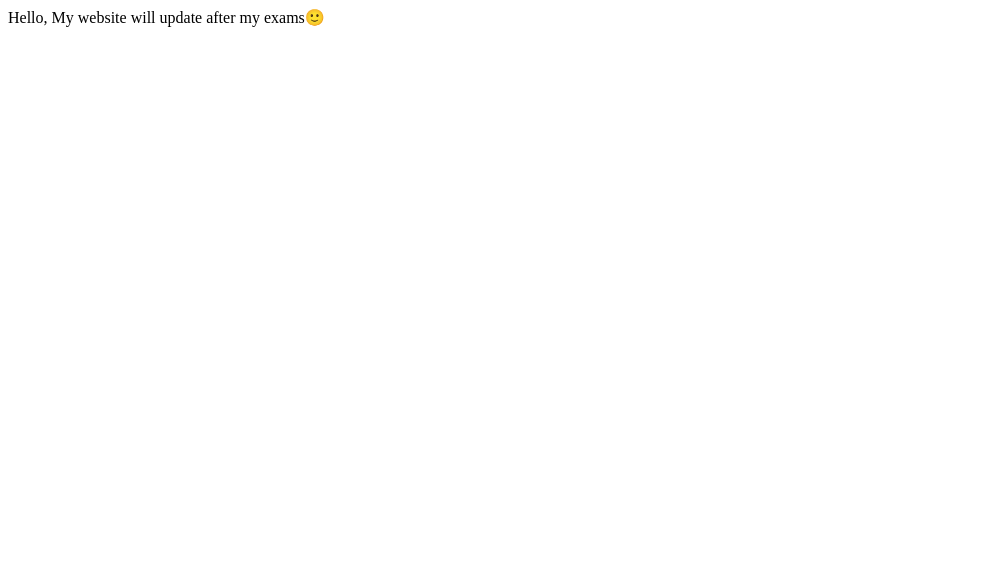
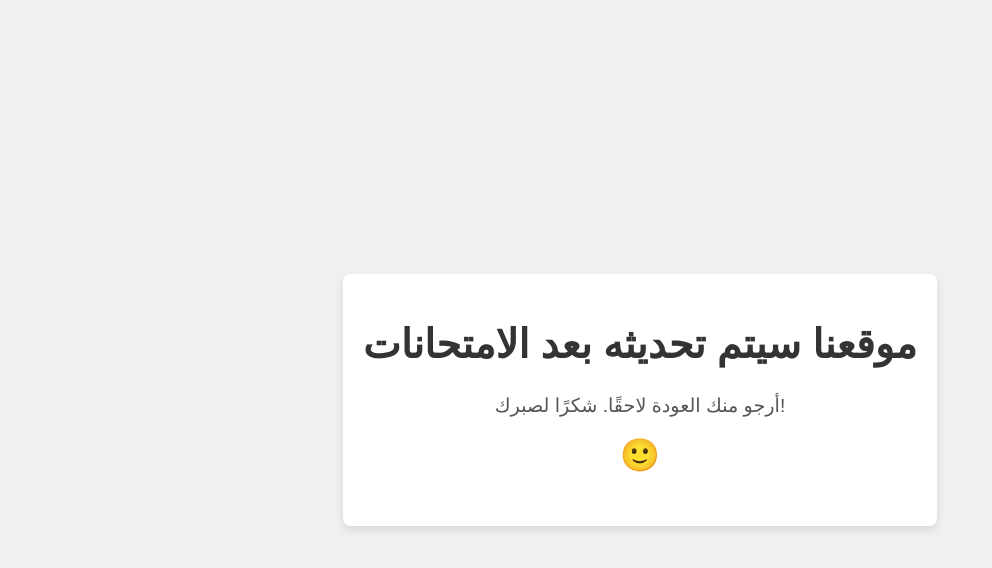
Before and after one commit to AhmedAmr03/ahmedamr03.github.io, a plain HTML site: page index.html in a window 1280 px wide. Shown: the whole page, without its empty margins (0-992 px from the left). Drawn offline with Linux system fonts and the light colour scheme.

Commit message:
index.html

```diff
--- a/index.html
+++ b/index.html
@@ -1,2 +1,57 @@
-Hello,
-My website will update after my exams🙂
+<!DOCTYPE html>
+<html lang="ar">
+<head>
+  <meta charset="UTF-8">
+  <meta name="viewport" content="width=device-width, initial-scale=1.0">
+  <title>موقعي الشخصي</title>
+  <style>
+    body {
+      font-family: Arial, sans-serif;
+      background-color: #f0f0f0;
+      margin: 0;
+      padding: 0;
+      display: flex;
+      justify-content: center;
+      align-items: center;
+      height: 100vh;
+    }
+
+    .container {
+      text-align: center;
+      padding: 20px;
+      background-color: #fff;
+      box-shadow: 0 4px 8px rgba(0, 0, 0, 0.1);
+      border-radius: 8px;
+    }
+
+    h1 {
+      font-size: 2.5em;
+      color: #333;
+    }
+
+    p {
+      font-size: 1.2em;
+      color: #555;
+      margin-top: 10px;
+    }
+
+    .emoji {
+      font-size: 2em;
+      color: #ff6600;
+    }
+  </style>
+</head>
+<body>
+
+  <div class="container">
+    <h1>موقعنا سيتم تحديثه بعد الامتحانات</h1>
+    <p>أرجو منك العودة لاحقًا. شكرًا لصبرك!</p>
+    <p class="emoji">🙂</p>
+  </div>
+
+  <script>
+    // يمكن إضافة أي أكواد JavaScript لاحقًا إذا كنت بحاجة لذلك
+  </script>
+
+</body>
+</html>
```
